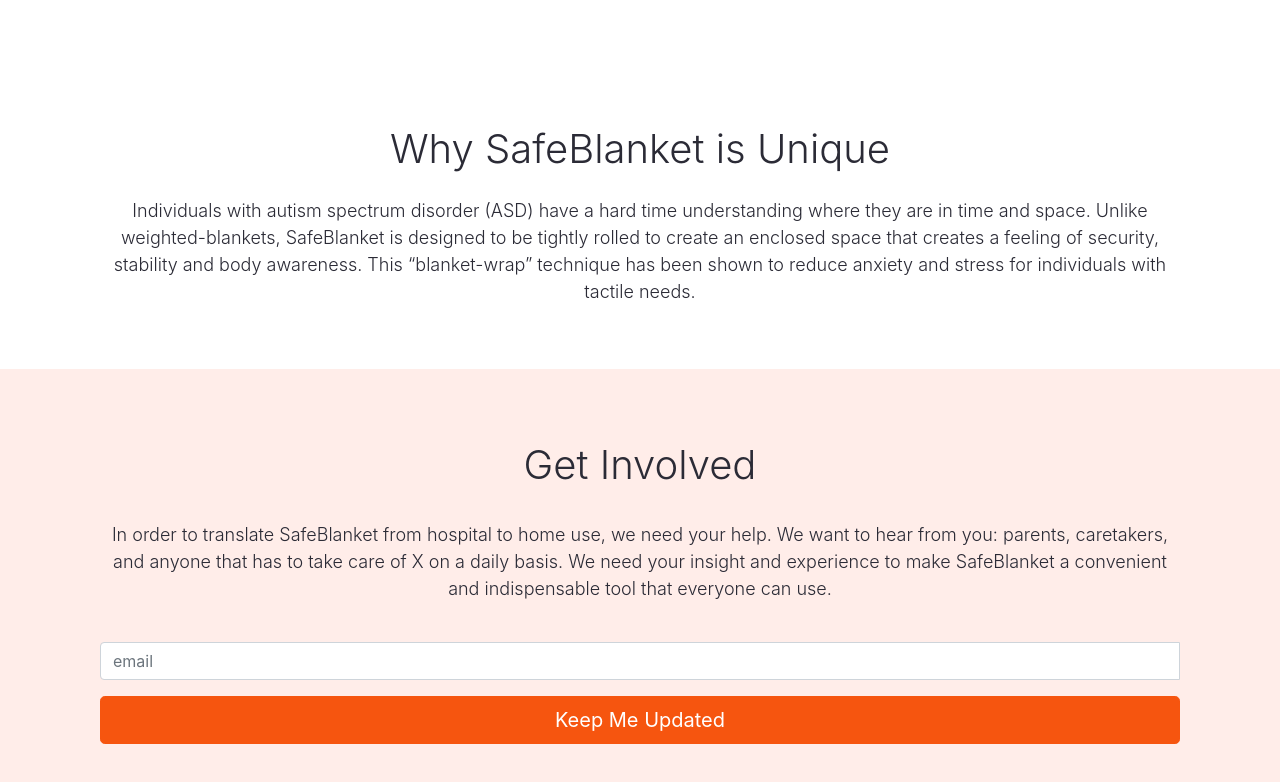
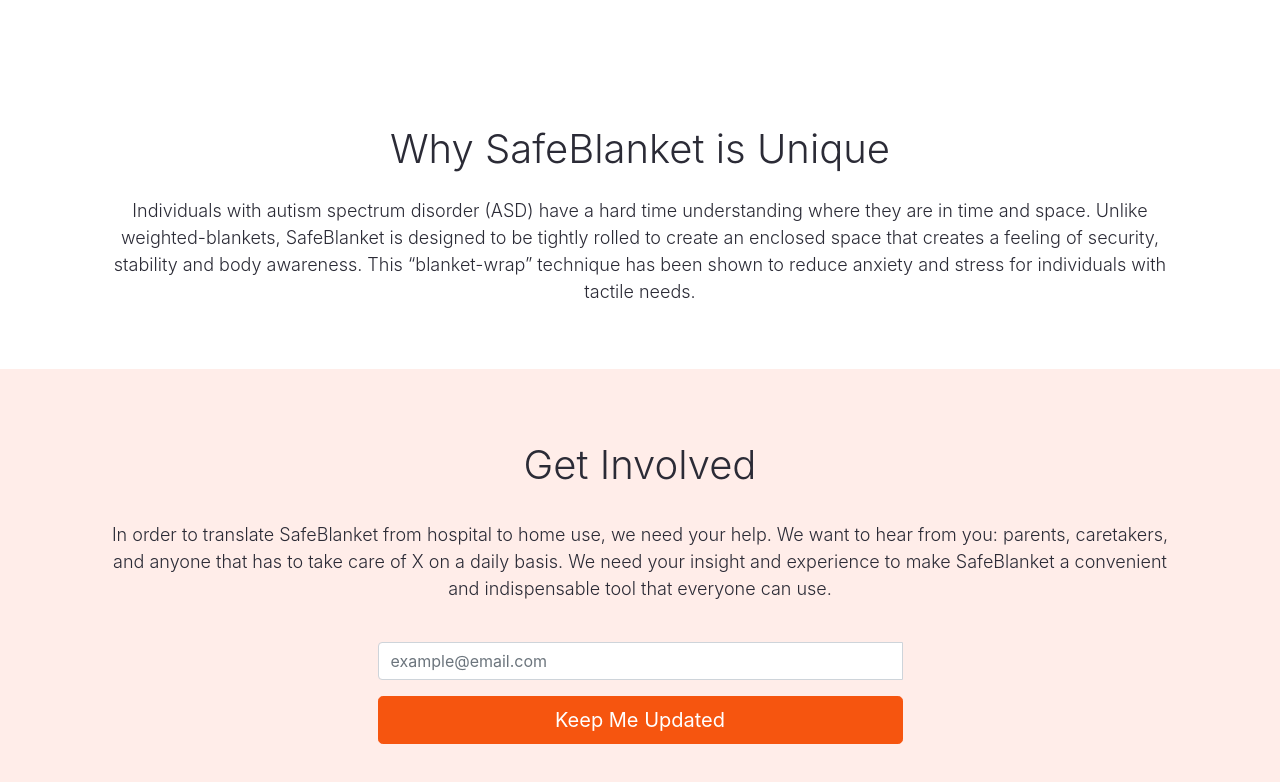
Before and after one commit to berthakuo/Safe_Blanket, a website: page index.html in a window 1280 px wide. Shown: the part 1593-2375 px from the top of the page. Drawn offline with nearby package versions, Linux system fonts and the light colour scheme.

Commit message:
see previous commit

```diff
--- a/index.html
+++ b/index.html
@@ -71,9 +71,11 @@
                 <div class="col-sm-12 col-12">
                     <h2 class="text-center display-5 py-4">Get Involved</h2>
                     <p class="lead text-center">In order to translate SafeBlanket from hospital to home use, we need your help. We want to hear from you: parents, caretakers, and anyone that has to take care of X on a daily basis. We need your insight and experience to make SafeBlanket a convenient and indispensable tool that everyone can use.</p>
-                    <div class="input-group py-4">
-                        <input type="text" class="form-control" placeholder="email" aria-label="email">
-                        <button type="button" class="btn btn-primary btn-lg btn-block mt-3">Keep Me Updated</button>
+                    <div class="row justify-content-center">
+                        <div class="col-sm-6 col-12 input-group py-4">
+                            <input type="text" class="form-control" placeholder="example@email.com" aria-label="email">
+                            <button type="button" class="btn btn-primary btn-lg btn-block mt-3">Keep Me Updated</button>
+                        </div>
                     </div>
                 </div>
             </div> <!-- container end -->
```
